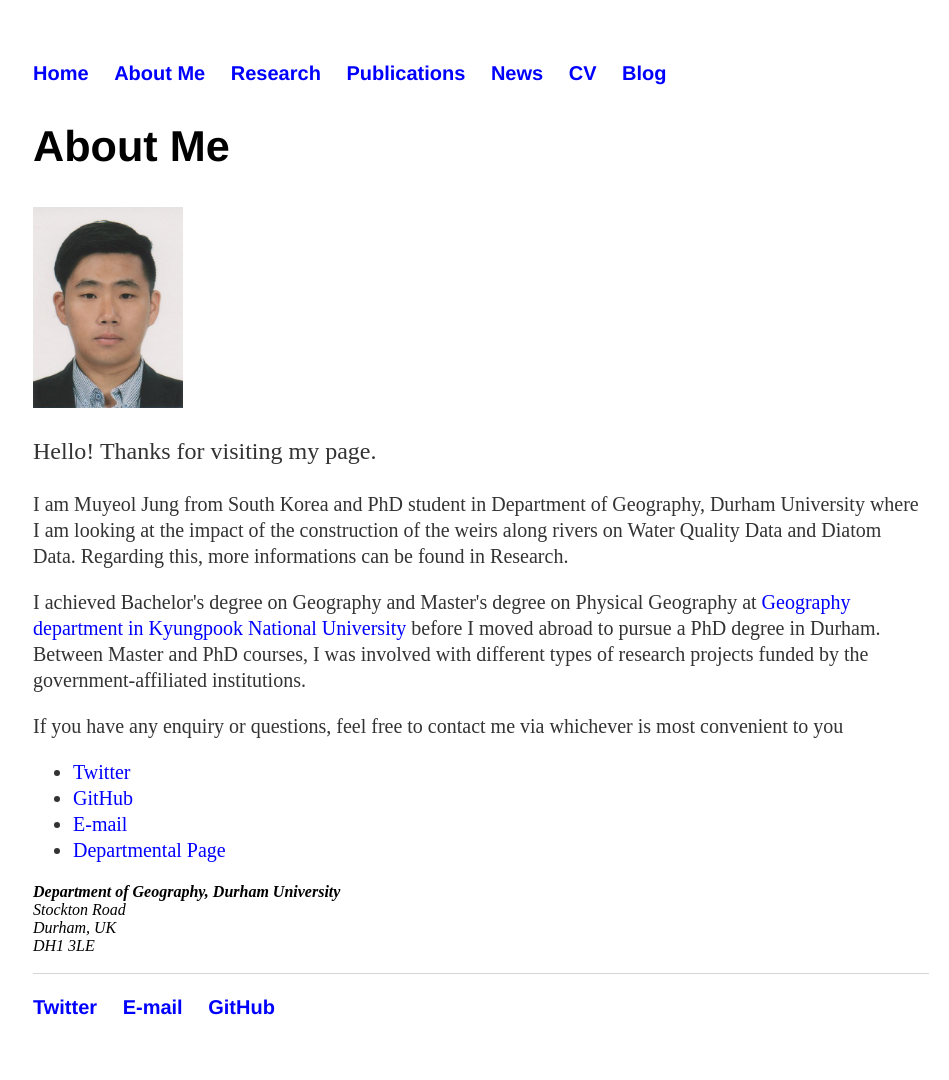
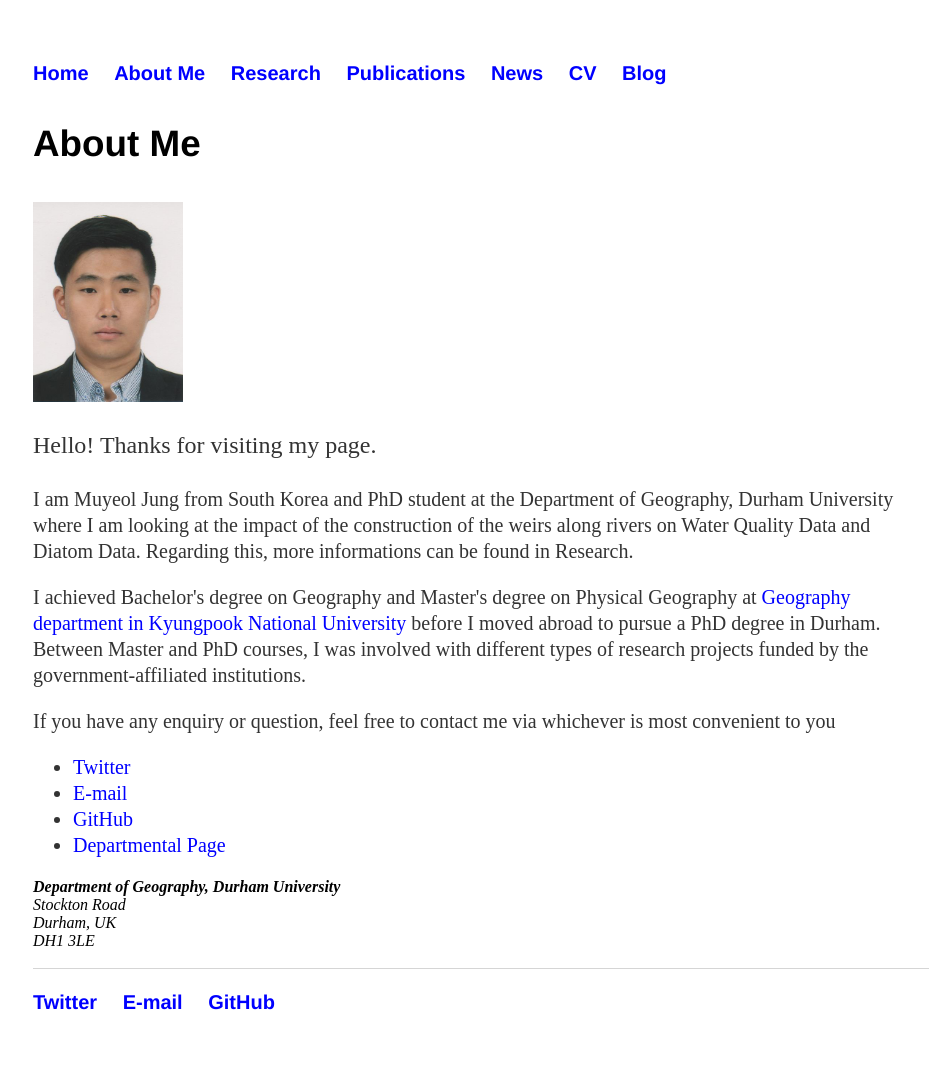
Before and after one commit to muyeoljung/muyeoljung.github.io, a Jekyll site: the page built from about/index.html, in a window 1280 px wide. Shown: the whole page, without its empty margins (159-1108 px from the left). Built offline with Jekyll 4.4.1, drawn with Linux system fonts in a browser that asks for light colours.

Commit message:
Update index.html

```diff
--- a/about/index.html
+++ b/about/index.html
@@ -3,17 +3,17 @@
 title: About Me
 ---
 		<div class="about">
-			<h2>About Me</h2>
+			<h3>About Me</h3>
 			<img src="/images/About_me_image.jpg", width="150">
 			<p style="font-size:24px"> Hello! Thanks for visiting my page. </p>
-			<p> I am Muyeol Jung from South Korea and PhD student in Department of Geography, Durham University where I am looking at the impact of the construction of the weirs along rivers on Water Quality Data and Diatom Data. Regarding this, more informations can be found in Research.</p>
+			<p> I am Muyeol Jung from South Korea and PhD student at the Department of Geography, Durham University where I am looking at the impact of the construction of the weirs along rivers on Water Quality Data and Diatom Data. Regarding this, more informations can be found in Research.</p>
 			<p> I achieved Bachelor's degree on Geography and Master's degree on Physical Geography at <a href="https://geog.knu.ac.kr/">Geography department in Kyungpook National University</a> before I moved abroad to pursue a PhD degree in Durham. Between Master and PhD courses, I was involved with different types of research projects funded by the government-affiliated institutions. </p>
-			<p> If you have any enquiry or questions, feel free to contact me via whichever is most convenient to you </p>
+			<p> If you have any enquiry or question, feel free to contact me via whichever is most convenient to you </p>
 
 			<ul class="contacts">
 				<li><a href="https://twitter.com/muyeol_jung" target=”_blank”>Twitter</a></li>
+				<li><a href="mailto:muyeol.jung@durham.ac.uk" target=”_blank”>E-mail</a></li>
 				<li><a href="https://github.com/muyeoljung" target=”_blank”>GitHub</a></li>
-				<li><a href="mailto:muyeol.jung@durham.ac.uk" target=”_blank”>E-mail</a></li>
 				<li><a href="https://www.dur.ac.uk/research/directory/staff/?mode=staff&id=16647" target=”_blank”>Departmental Page</a></li>
 			</ul>
 
```
